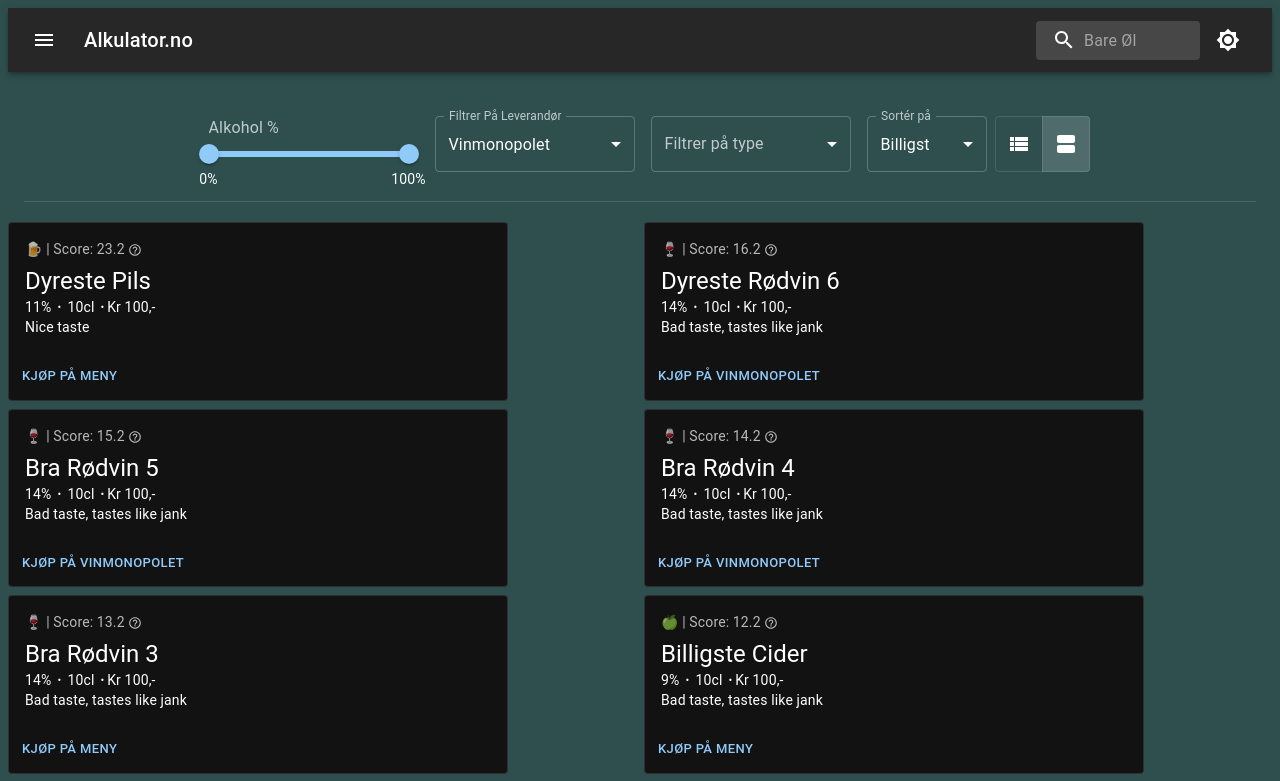
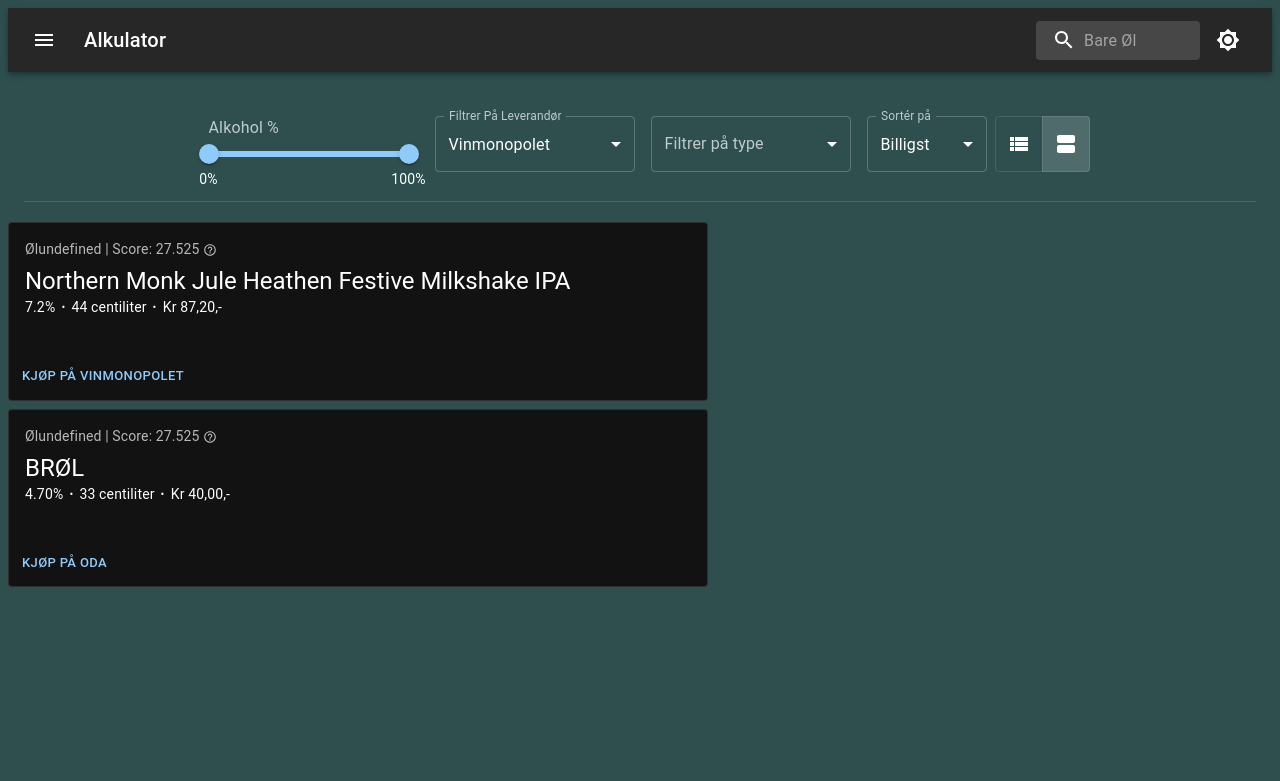
Before and after one commit to arienshibani/alkulator-web, a Next.js app: page / in a window 1280 px wide. Shown: the top 781 px of the page. Built offline with nearby package versions, Linux system fonts and the light colour scheme.

Commit message:
feat: :sparkles: Set up MongoDB connection and start working on the endpoints for the front-end to consume.

```diff
--- a/components/Grid/Card.js
+++ b/components/Grid/Card.js
@@ -16,21 +16,44 @@
   </Box>
 );
 
+const formatCategory = (category) => {
+  const listOfAlcoholTypes = [
+    "Øl 🍺",
+    "Cider 🍏",
+    "Brennevin 🥃",
+    "Rødvin 🍷",
+    "Hvitvin 🥂",
+    "Sterkvin 🍾",
+    "Rosévin 🍷",
+    "Fruktvin 🍹",
+    "Aromatisert vin 🌸",
+    "Perlende 🍸",
+    "Mjød 🐝",
+    "Musserende 🍾",
+    "Sake 🍶",
+  ];
+
+  return listOfAlcoholTypes[category];
+};
+
 const card = (props) => {
   return (<>
     <CardContent>
       <Typography sx={{ fontSize: (props.alignment === "large" ? 14 : 12) }} color="text.secondary" gutterBottom>
-        {props.symbol} | Score: {props.score} <Tooltip sx={{ verticalAlign: "text-bottom" }}
+        {(props.alignment === "large" ? props.category + formatCategory(props.cate) : props.category)} | Score: {props.score} <Tooltip sx={{ verticalAlign: "text-bottom" }}
           title="Literpris / Alkoholprosent = Score"
           arrow placement="right-end"><HelpOutlineIcon fontSize="font" color="inherit"/></Tooltip>
       </Typography>
 
-      <Typography variant={(props.alignment === "large" ? "h5" : "h6")} component="div">
-        {props.title}
+      <Typography sx={{
+        whiteSpace: (props.alignment === "large" ? "null" : "nowrap"),
+        textOverflow: (props.alignment === "large" ? "null" : "ellipsis"),
+        overflow: (props.alignment === "large" ? "null" : "hidden") }} variant={(props.alignment === "large" ? "h5" : "h6")} component="div">
+        {props.productName}
       </Typography>
 
       <Typography variant="body2" color="text.primary">
-        {props.abv} {bull} {props.volume} {bull}Kr {props.price},-
+        {props.alcoholPercentage} {bull} {props.volume} {bull} {props.price},-
       </Typography>
 
       {props.alignment === "large" &&
@@ -43,14 +66,14 @@
     </CardContent>
 
     <CardActions>
-      <Button size="small">Kjøp på {props.distributor}</Button>
+      <Button size="small" href={props.link}>Kjøp på {props.distributor}</Button>
     </CardActions>
   </>);
 };
 
 export default function OutlinedCard(props) {
   return (
-    <Box sx={{ minWidth: 275, maxWidth: 500 }}>
+    <Box sx={{ minWidth: 475, maxWidth: (props.alignment === "large" ? 700 : 400)  }}>
       <Card variant="outlined">{card(props)}</Card>
     </Box>
   );
--- a/components/Grid/Grid.js
+++ b/components/Grid/Grid.js
@@ -23,77 +23,30 @@
   const [distributorsSelected, setDistributorsSelected] = useState(["Vinmonopolet"]);
   const [abvPercentage, setabvPercentage] = React.useState([0, 100]);
   const [searchResult, setSearchResult] = useState([
-    { score: 23.2,
-      abv: "11%",
-      description: "Nice taste",
-      volume: "10cl",
-      title: "Dyreste Pils",
-      price: "100",
-      symbol: "🍺",
-      distributor: "Meny",
-    },
-    { score: 16.2,
-      abv: "14%",
-      description: "Bad taste, tastes like jank",
-      volume: "10cl",
-      title: "Dyreste Rødvin 6",
-      price: "100",
-      symbol: "🍷",
+
+    {
+      productName: "Northern Monk Jule Heathen Festive Milkshake IPA",
+      category: "Øl",
+      price: "Kr 87,20",
+      volume: "44 centiliter",
+      alcoholPercentage: "7.2%",
+      score: 27.525,
+      thumbnail: "https://bilder.vinmonopolet.no/cache/96x96-0/13863902-1.jpg",
+      altText: "Northern Monk Jule Heathen Festive Milkshake IPA",
+      link: "https://www.vinmonopolet.no/p/13863902",
       distributor: "Vinmonopolet",
     },
-    { score: 15.2,
-      abv: "14%",
-      description: "Bad taste, tastes like jank",
-      volume: "10cl",
-      title: "Bra Rødvin 5",
-      price: "100",
-      symbol: "🍷",
-      distributor: "Vinmonopolet",
-    },
-    { score: 14.2,
-      abv: "14%",
-      description: "Bad taste, tastes like jank",
-      volume: "10cl",
-      title: "Bra Rødvin 4",
-      price: "100",
-      symbol: "🍷",
-      distributor: "Vinmonopolet",
-    },
-    { score: 13.2,
-      abv: "14%",
-      description: "Bad taste, tastes like jank",
-      volume: "10cl",
-      title: "Bra Rødvin 3",
-      price: "100",
-      symbol: "🍷",
-      distributor: "Meny",
-    },
-    { score: 12.2,
-      abv: "9%",
-      description: "Bad taste, tastes like jank",
-      volume: "10cl",
-      title: "Billigste Cider",
-      price: "100",
-      symbol: "🍏",
-      distributor: "Meny",
-    },
-    { score: 11.2,
-      abv: "14%",
-      description: "Bad taste, tastes like jank",
-      volume: "10cl",
-      title: "Billigste Rødvin",
-      price: "100",
-      symbol: "🍷",
-      distributor: "Vinmonopolet",
-    },
-    { score: 10.0,
-      abv: "54%",
-      description: "Bad taste, tastes like jank",
-      volume: "10cl",
-      title: "Billigste Sprit",
-      price: "200",
-      symbol: "🥃",
-      distributor: "Vinmonopolet",
+    {
+      productName: "BRØL",
+      category: "Øl",
+      price: "Kr 40,00",
+      volume: "33 centiliter",
+      alcoholPercentage: "4.70%",
+      score: 27.525,
+      thumbnail: "https://bilder.kolonial.no/local_products/8870e654-2dd9-41fa-a91d-2d62d6f46273.jpeg?auto=format&fit=max&w=106&s=56917dbfabd0a395000280b32e500fef",
+      altText: "BRØL",
+      link: "https://oda.com/no/products/40208-oslo-brewing-company-brol/",
+      distributor: "Oda",
     },
   ]);
 
@@ -270,19 +223,21 @@
       >
         {searchResult
           .map((item) => (
-            <Grid key={item.title} item xs={12} md={6}>
+            <Grid key={item.productName} item xs={12} md={10}>
               <Card alignment={alignment}
                 score={item.score}
-                abv={item.abv}
+                alcoholPercentage={item.alcoholPercentage}
                 description={item.description}
+                thumbnail={item.thumbnail}
+                altText={item.altText}
+                link={item.link}
                 volume={item.volume}
-                title={item.title}
+                productName={item.productName}
                 price={item.price}
-                symbol={item.symbol}
+                category={item.category}
                 distributor={item.distributor} />
             </Grid>))}
       </Grid>
-
     </Box>
   );
 }
--- a/components/NavBar/AppBar.js
+++ b/components/NavBar/AppBar.js
@@ -17,6 +17,7 @@
 import NewspaperIcon from "@mui/icons-material/Newspaper";
 import GitHubIcon from "@mui/icons-material/GitHub";
 import LiquorIcon from "@mui/icons-material/Liquor";
+import CalculateIcon from "@mui/icons-material/Calculate";
 import Link from "@mui/material/Link";
 
 export default function SearchAppBar(props) {
@@ -41,7 +42,7 @@
             noWrap
             component="div"
             sx={{ flexGrow: 1, display: { xs: "none", sm: "block" } }}>
-            Alkulator.no
+            Alkulator
           </Typography>
 
           <Typography
@@ -74,13 +75,18 @@
         <Drawer open={isDrawerOpen} onClose={() => setIsDrawerOpen(false)} >
           <List sx={{ margin: "50px" }}>
             <ListItem button>
-              <ListItemText primary="Alkulator" />
+              <ListItemText primary="Hjem" />
               <LiquorIcon sx={{ marginLeft: "10px" }} />
             </ListItem>
 
             <ListItem button>
               <ListItemText primary="Nyheter" />
               <NewspaperIcon sx={{ marginLeft: "10px" }} />
+            </ListItem>
+
+            <ListItem button>
+              <ListItemText primary="Alkulator" />
+              <CalculateIcon sx={{ marginLeft: "10px" }} />
             </ListItem>
 
           </List>
--- /dev/null
+++ b/lib/MongoClient.js
@@ -0,0 +1,32 @@
+import { MongoClient, ServerApiVersion } from "mongodb";
+
+if (!process.env.MONGODB_URI) {
+  throw new Error("Invalid/Missing environment variable: \"MONGODB_URI\"");
+}
+
+const uri = process.env.MONGODB_URI;
+const options = {
+  useNewUrlParser: true,
+  useUnifiedTopology: true,
+  serverApi: ServerApiVersion.v1,
+};
+
+let client;
+let clientPromise;
+
+if (process.env.NODE_ENV === "development") {
+  // In development mode, use a global variable to preserve value when hot-reloading.
+  if (!global._mongoClientPromise) {
+    client = new MongoClient(uri, options);
+    global._mongoClientPromise = client.connect();
+  }
+  clientPromise = global._mongoClientPromise;
+} else {
+  client = new MongoClient(uri, options);
+  clientPromise = client.connect();
+  console.log(clientPromise);
+}
+
+// Export a module-scoped MongoClient promise. By doing this in a
+// separate module, the client can be shared across functions.
+export default clientPromise;
--- a/package.json
+++ b/package.json
@@ -11,6 +11,7 @@
     "@emotion/styled": "^11.9.3",
     "@mui/icons-material": "^5.8.4",
     "@mui/material": "^5.8.7",
+    "mongodb": "^4.12.1",
     "next": "latest",
     "react": "17.0.2",
     "react-dom": "17.0.2"
--- /dev/null
+++ b/pages/api/beer.js
@@ -0,0 +1,11 @@
+/* eslint-disable import/no-anonymous-default-export */
+import clientPromise from "../../lib/MongoClient";
+export default async (req, res) => {
+  const client = await clientPromise;
+  const database = client.db("vinmonopolet");
+  const userdb = await database.collection("records")
+    .find({ category: "Øl" })
+    .limit(50)
+    .toArray();
+  res.json(userdb);
+};
--- a/pages/blog/index.js
+++ b/pages/blog/index.js
@@ -24,7 +24,7 @@
       <Head>
         <title>Alkulator.no</title>
         <meta property="og:title" content="Alkulator.no" key="title" />
-        <meta charset="UTF-8" />
+        <meta charSet="UTF-8" />
         <meta name="description" content="Mer rus for pengene." />
         <meta name="keywords" content="Vinmonopolet, Alkiskalkis, Alkulator" />
         <meta name="author" content="Arien Shibani" />
--- a/pages/index.js
+++ b/pages/index.js
@@ -37,7 +37,7 @@
       <Head>
         <title>Alkulator.no</title>
         <meta property="og:title" content="Alkulator.no" key="title" />
-        <meta charset="UTF-8" />
+        <meta charSet="UTF-8" />
         <meta name="description" content="Mer rus for pengene." />
         <meta name="keywords" content="Vinmonopolet, Alkiskalkis, Alkulator" />
         <meta name="author" content="Arien Shibani" />
```
Also changed, not shown: 2 other files (tests, documents, lock files or other folders).
